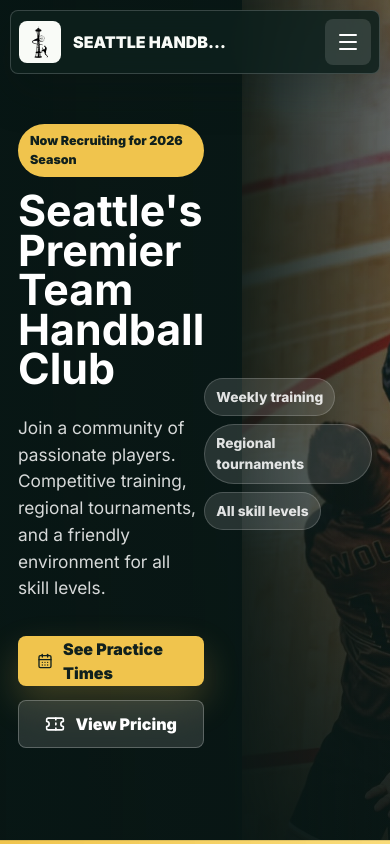
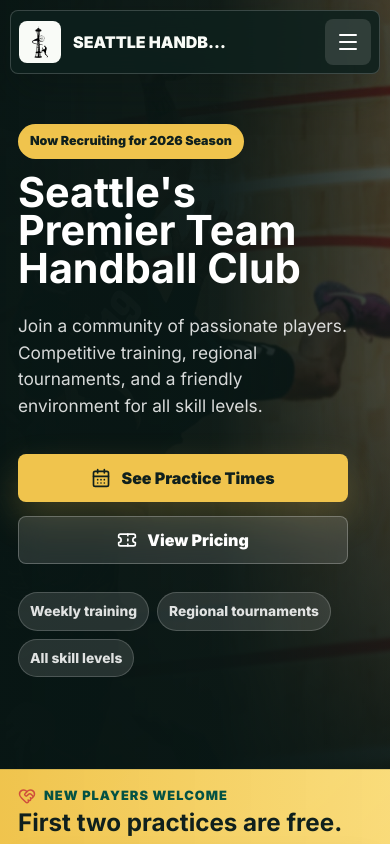
Before and after one commit to Seattle-Handball-Club/shc-website, a React (Vite) app in the folder website/: page / in a window 390 px wide. Shown: the top 844 px of the page. Built offline with nearby package versions, Linux system fonts and the light colour scheme.

Commit message:
Fix for mobile

```diff
--- a/website/src/App.css
+++ b/website/src/App.css
@@ -392,7 +392,6 @@
 .feature-grid,
 .schedule-grid,
 .plans-grid,
-.gallery-grid,
 .media-grid {
   display: grid;
   gap: 18px;
@@ -804,24 +803,8 @@
   width: 100%;
 }
 
-.gallery-grid {
-  grid-template-columns: 1fr 0.85fr 1.2fr;
-  align-items: stretch;
-  min-height: 310px;
-}
-
-.gallery-grid img {
-  width: 100%;
-  height: 100%;
-  min-height: 310px;
-  object-fit: cover;
-  border-radius: 8px;
-  box-shadow: 0 18px 44px rgba(20, 36, 32, 0.12);
-}
-
 .instagram-widget {
   min-height: 180px;
-  margin-top: 18px;
   padding: 16px;
   overflow: hidden;
 }
@@ -1152,6 +1135,9 @@
 
 @media (max-width: 900px) {
   .hero-section {
+    flex-direction: column;
+    align-items: flex-start;
+    justify-content: center;
     min-height: 86svh;
   }
 
@@ -1181,6 +1167,7 @@
     bottom: auto;
     z-index: 2;
     margin-top: 36px;
+    max-width: min(430px, 100%);
   }
 
   .new-player-callout {
@@ -1200,16 +1187,11 @@
   .feature-grid,
   .schedule-grid,
   .plans-grid,
-  .gallery-grid,
   .media-grid,
   .events-section,
   .court-section,
   .footer-main {
     grid-template-columns: 1fr;
-  }
-
-  .gallery-grid img {
-    min-height: 260px;
   }
 
   .split-heading {
@@ -1251,28 +1233,33 @@
   }
 
   .hero-bg {
-    left: 62%;
-    object-position: left 40%;
-    opacity: 0.64;
+    left: 0;
+    width: 100%;
+    object-position: 64% 40%;
+    opacity: 0.54;
   }
 
   .hero-shade {
     background:
-      linear-gradient(90deg, rgba(8, 22, 20, 0.98) 0%, rgba(8, 22, 20, 0.9) 60%, rgba(8, 22, 20, 0.42) 100%),
+      linear-gradient(90deg, rgba(8, 22, 20, 0.99) 0%, rgba(8, 22, 20, 0.92) 56%, rgba(8, 22, 20, 0.52) 100%),
       linear-gradient(0deg, rgba(8, 22, 20, 0.82) 0%, rgba(8, 22, 20, 0) 50%);
   }
 
   .hero-content {
-    width: min(300px, 100%);
+    width: min(330px, 100%);
   }
 
   .hero-section h1 {
-    max-width: 300px;
-    font-size: clamp(2.65rem, 11vw, 3.6rem);
+    max-width: 330px;
+    font-size: clamp(2.55rem, 10.6vw, 3.45rem);
   }
 
   .hero-copy {
-    max-width: 300px;
+    max-width: 330px;
+  }
+
+  .hero-note {
+    margin-top: 28px;
   }
 
   .hero-actions,
--- a/website/src/App.tsx
+++ b/website/src/App.tsx
@@ -108,16 +108,10 @@ const mediaItems = [
 
 const upcomingEvents = [
   {
-    label: 'Canadian Nationals',
-    date: 'May 22-24',
-    place: 'Edmonton, AB',
-    status: 'TBD',
-  },
-  {
     label: 'World Series',
     date: 'Aug 5-9',
     place: 'Las Vegas, NV',
-    status: 'TBD',
+    status: 'Confirmed',
   },
 ]
 
@@ -214,12 +208,6 @@ const faqItems = [
       </>
     ),
   },
-]
-
-const galleryImages = [
-  { src: '/img/pract.jpg', alt: 'Seattle Handball Club practice circle in the gym' },
-  { src: '/img/pic1.jpg', alt: 'Seattle Handball Club player taking a shot during a match' },
-  { src: '/img/social.webp', alt: 'Seattle Handball Club members at a social event' },
 ]
 
 function CourtAnimation() {
@@ -459,14 +447,9 @@ function App() {
 
         <section id="gallery" className="section section-light">
           <div className="section-heading">
-            <p className="eyebrow">Gallery</p>
+            <p className="eyebrow">Instagram</p>
             <h2>Follow us on Instagram</h2>
-            <p>Moments from practice, tournaments, and team events.</p>
-          </div>
-          <div className="gallery-grid" aria-label="Club photo gallery">
-            {galleryImages.map((image) => (
-              <img key={image.src} src={image.src} alt={image.alt} />
-            ))}
+            <p>Recent posts from practice, tournaments, and team events.</p>
           </div>
           <div className="instagram-widget" aria-label="Instagram feed">
             <div className="elfsight-app-ab6f5b82-e4ed-434e-9c60-05cde62d1840" data-elfsight-app-lazy />
```
